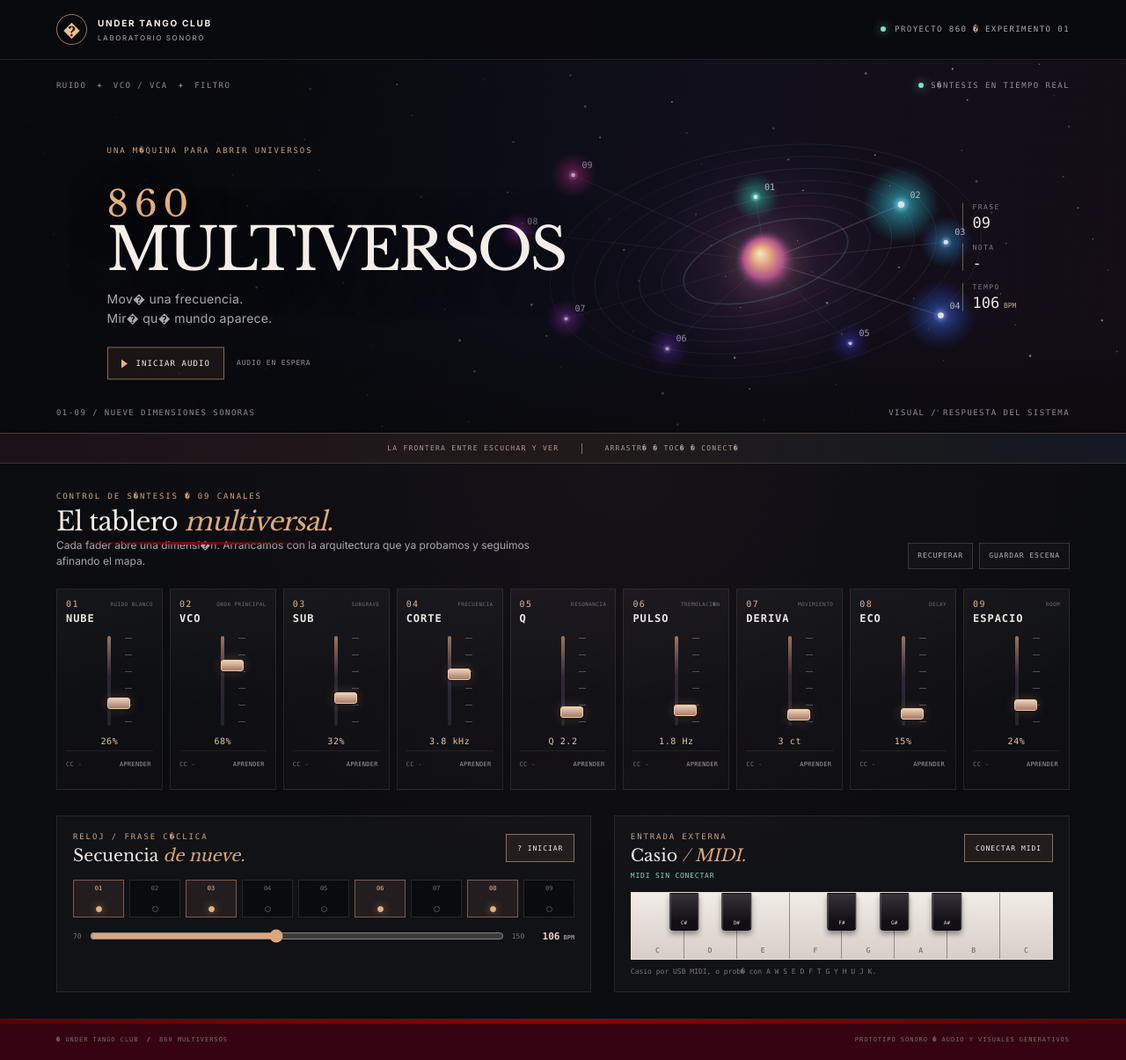
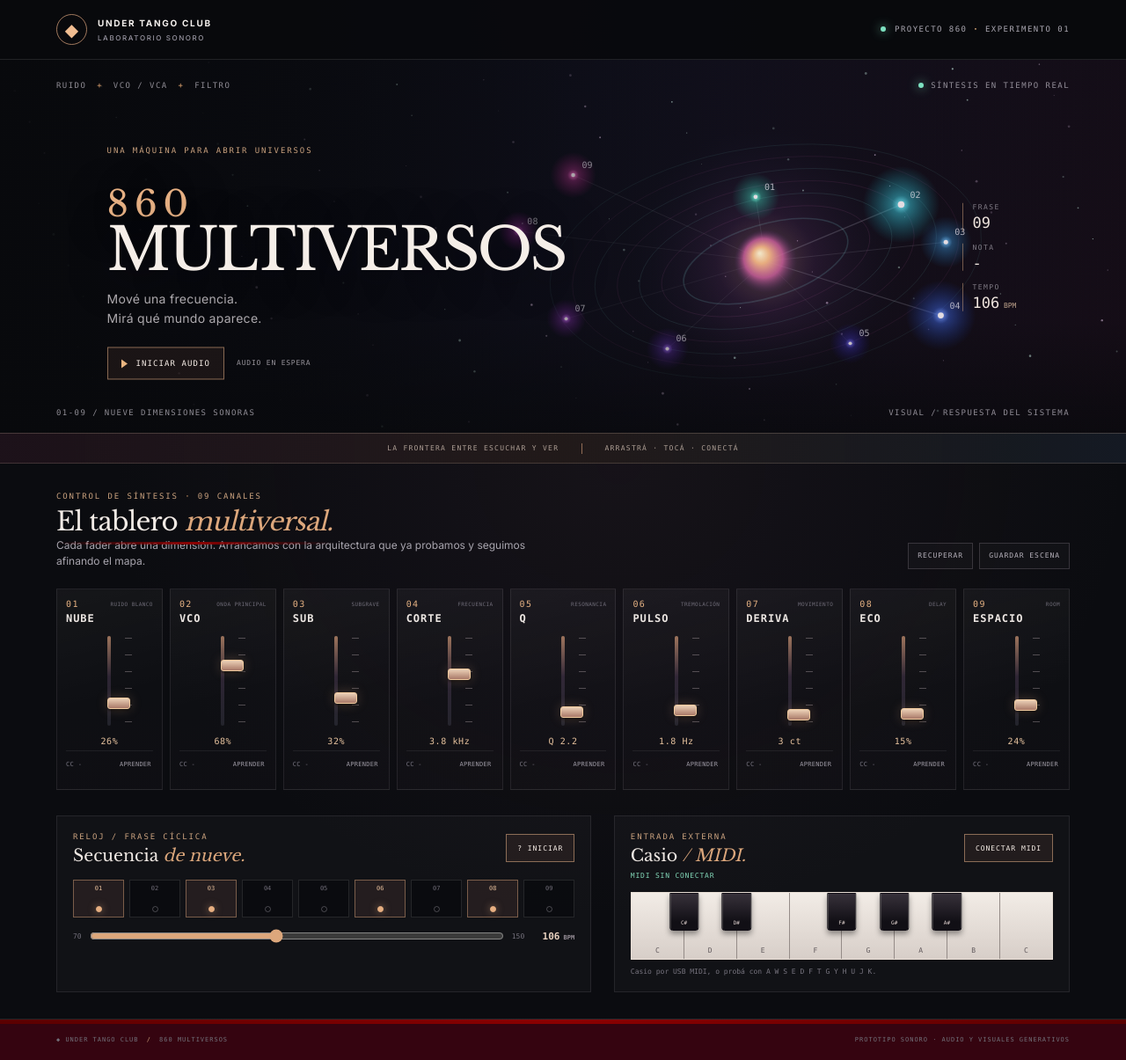
Before and after one commit to O-UnderTango-Club/UnderTangoWEBNextJS, a Next.js app: page /860-multiversos in a window 1280 px wide. Shown: the whole page at 88% size. Built offline with nearby package versions, Linux system fonts and the light colour scheme.

Commit message:
Fix Spanish text encoding on Multiversos page

```diff
--- a/app/860-multiversos/page.tsx
+++ b/app/860-multiversos/page.tsx
@@ -57,10 +57,10 @@ const CONTROLS: ControlDefinition[] = [
   { number: "03", name: "SUB", role: "gravedad", unit: "SUBGRAVE" },
   { number: "04", name: "CORTE", role: "filtro", unit: "FRECUENCIA" },
   { number: "05", name: "Q", role: "resonancia", unit: "RESONANCIA" },
-  { number: "06", name: "PULSO", role: "modulaci�n", unit: "TREMOLACI�N" },
-  { number: "07", name: "DERIVA", role: "desafinaci�n", unit: "MOVIMIENTO" },
+  { number: "06", name: "PULSO", role: "modulación", unit: "TREMOLACIÓN" },
+  { number: "07", name: "DERIVA", role: "desafinación", unit: "MOVIMIENTO" },
   { number: "08", name: "ECO", role: "retardo", unit: "DELAY" },
-  { number: "09", name: "ESPACIO", role: "reverberaci�n", unit: "ROOM" },
+  { number: "09", name: "ESPACIO", role: "reverberación", unit: "ROOM" },
 ];
 
 const INITIAL_VALUES = [0.26, 0.68, 0.32, 0.58, 0.16, 0.18, 0.14, 0.15, 0.24];
@@ -87,7 +87,7 @@ function clamp(value: number, min = 0, max = 1) {
 }
 
 function noteName(note: number) {
-  const names = ["DO", "DO?", "RE", "RE?", "MI", "FA", "FA?", "SOL", "SOL?", "LA", "LA?", "SI"];
+  const names = ["DO", "DO#", "RE", "RE#", "MI", "FA", "FA#", "SOL", "SOL#", "LA", "LA#", "SI"];
   return names[note % 12] + (Math.floor(note / 12) - 1);
 }
 
@@ -320,7 +320,7 @@ export default function Multiversos860Page() {
     }
     if (engine.context.state !== "running") await engine.context.resume();
     setAudioActive(true);
-    setAudioMessage("AUDIO LISTO � VCA ABIERTO AL TECLADO");
+    setAudioMessage("AUDIO LISTO · VCA ABIERTO AL TECLADO");
   }, []);
 
   const updateControl = useCallback((index: number, nextValue: number) => {
@@ -381,12 +381,12 @@ export default function Multiversos860Page() {
 
   const connectMidi = useCallback(async () => {
     if (!window.isSecureContext) {
-      setMidiMessage("MIDI NECESITA UNA CONEXI�N HTTPS");
+      setMidiMessage("MIDI NECESITA UNA CONEXIÓN HTTPS");
       return;
     }
     const requestAccess = (navigator as MidiNavigator).requestMIDIAccess;
     if (!requestAccess) {
-      setMidiMessage("MIDI NO EST� DISPONIBLE EN ESTE NAVEGADOR");
+      setMidiMessage("MIDI NO ESTÁ DISPONIBLE EN ESTE NAVEGADOR");
       return;
     }
     try {
@@ -399,7 +399,7 @@ export default function Multiversos860Page() {
         }));
         setMidiInputs(inputs);
         setMidiInputId((current) => inputs.some((input) => input.id === current) ? current : (inputs[0]?.id || ""));
-        setMidiMessage(inputs.length > 0 ? "MIDI LISTO � " + inputs.length + " ENTRADA(S)" : "CONECT� EL CASIO O LOS FADERS USB");
+        setMidiMessage(inputs.length > 0 ? "MIDI LISTO · " + inputs.length + " ENTRADA(S)" : "CONECTÁ EL CASIO O LOS FADERS USB");
       };
       access.onstatechange = refreshInputs;
       refreshInputs();
@@ -438,7 +438,7 @@ export default function Multiversos860Page() {
           });
           midiLearnRef.current = null;
           setMidiLearnFor(null);
-          setMidiMessage("FADER " + CONTROLS[waitingFor].number + " VINCULADO � CC " + first);
+          setMidiMessage("FADER " + CONTROLS[waitingFor].number + " VINCULADO · CC " + first);
           return;
         }
         const mappedIndex = Object.keys(ccMapRef.current).find((key) => ccMapRef.current[Number(key)] === first);
@@ -667,7 +667,7 @@ export default function Multiversos860Page() {
   const beginMidiLearn = (index: number) => {
     midiLearnRef.current = index;
     setMidiLearnFor(index);
-    setMidiMessage("MOV� EL FADER PARA ASIGNAR " + CONTROLS[index].number);
+    setMidiMessage("MOVÉ EL FADER PARA ASIGNAR " + CONTROLS[index].number);
   };
 
   const toggleStep = (index: number) => {
@@ -697,7 +697,7 @@ export default function Multiversos860Page() {
     try {
       const saved = localStorage.getItem("860-multiversos-escena");
       if (!saved) {
-        setSavedMessage("TODAV�A NO HAY ESCENA GUARDADA");
+        setSavedMessage("TODAVÍA NO HAY ESCENA GUARDADA");
         window.setTimeout(() => setSavedMessage(""), 1800);
         return;
       }
@@ -723,26 +723,26 @@ export default function Multiversos860Page() {
     <main className={styles.console}>
       <header className={styles.topbar}>
         <a className={styles.brand} href="/" aria-label="UnderTango Club, inicio">
-          <span className={styles.brandMark}>�</span>
+          <span className={styles.brandMark}>&#9670;</span>
           <span className={styles.brandText}>UNDER TANGO CLUB<small>LABORATORIO SONORO</small></span>
         </a>
         <div className={styles.topbarRight}>
           <span className={styles.liveDot} />
-          <span className={styles.topbarCode}>PROYECTO 860 <b>�</b> EXPERIMENTO 01</span>
+          <span className={styles.topbarCode}>PROYECTO 860 <b>·</b> EXPERIMENTO 01</span>
         </div>
       </header>
 
       <div className={styles.world} aria-label="Espacio visual generativo">
-        <canvas ref={canvasRef} className={styles.canvas} aria-label="Constelaci�n visual que reacciona al sonido" role="img" />
+        <canvas ref={canvasRef} className={styles.canvas} aria-label="Constelación visual que reacciona al sonido" role="img" />
         <div className={styles.worldShade} />
         <div className={styles.worldTopline}>
           <span>RUIDO <i>+</i> VCO / VCA <i>+</i> FILTRO</span>
-          <span className={styles.worldState}><b /> S�NTESIS EN TIEMPO REAL</span>
+          <span className={styles.worldState}><b /> SÍNTESIS EN TIEMPO REAL</span>
         </div>
         <div className={styles.worldTitle}>
-          <p className={styles.eyebrow}>UNA M�QUINA PARA ABRIR UNIVERSOS</p>
+          <p className={styles.eyebrow}>UNA MÁQUINA PARA ABRIR UNIVERSOS</p>
           <h1><span>860</span><br />MULTIVERSOS</h1>
-          <p className={styles.worldDescription}>Mov� una frecuencia.<br />Mir� qu� mundo aparece.</p>
+          <p className={styles.worldDescription}>Mové una frecuencia.<br />Mirá qué mundo aparece.</p>
           <div className={styles.worldActions}>
             <button type="button" className={styles.audioButton} onClick={toggleAudio}>
               <span className={audioActive ? styles.pauseIcon : styles.playIcon} />
@@ -765,15 +765,15 @@ export default function Multiversos860Page() {
       <div className={styles.horizon}>
         <span>LA FRONTERA ENTRE ESCUCHAR Y VER</span>
         <i />
-        <span>ARRASTR� � TOC� � CONECT�</span>
+        <span>ARRASTRÁ · TOCÁ · CONECTÁ</span>
       </div>
 
       <section className={styles.deck} aria-labelledby="deck-heading">
         <div className={styles.deckHeader}>
           <div>
-            <p className={styles.eyebrow}>CONTROL DE S�NTESIS <span>�</span> 09 CANALES</p>
+            <p className={styles.eyebrow}>CONTROL DE SÍNTESIS <span>·</span> 09 CANALES</p>
             <h2 id="deck-heading">El tablero <em>multiversal.</em></h2>
-            <p className={styles.deckIntro}>Cada fader abre una dimensi�n. Arrancamos con la arquitectura que ya probamos y seguimos afinando el mapa.</p>
+            <p className={styles.deckIntro}>Cada fader abre una dimensión. Arrancamos con la arquitectura que ya probamos y seguimos afinando el mapa.</p>
           </div>
           <div className={styles.sceneActions}>
             <span className={styles.savedMessage} aria-live="polite">{savedMessage}</span>
@@ -800,7 +800,7 @@ export default function Multiversos860Page() {
                     step="0.001"
                     value={values[index]}
                     onChange={(event) => updateControl(index, Number(event.target.value))}
-                    aria-label={"Dimensi�n " + control.number + ": " + control.name}
+                    aria-label={"Dimensión " + control.number + ": " + control.name}
                   />
                   <span className={styles.faderTicks} aria-hidden="true" />
                 </label>
@@ -813,7 +813,7 @@ export default function Multiversos860Page() {
                     onClick={() => beginMidiLearn(index)}
                     aria-label={"Aprender fader MIDI para " + control.name}
                   >
-                    {midiLearnFor === index ? "MOV�" : "APRENDER"}
+                    {midiLearnFor === index ? "MOVÉ" : "APRENDER"}
                   </button>
                 </div>
               </article>
@@ -825,7 +825,7 @@ export default function Multiversos860Page() {
           <div className={styles.sequencePanel}>
             <div className={styles.sequenceHeader}>
               <div>
-                <p className={styles.eyebrow}>RELOJ / FRASE C�CLICA</p>
+                <p className={styles.eyebrow}>RELOJ / FRASE CÍCLICA</p>
                 <h3>Secuencia <em>de nueve.</em></h3>
               </div>
               <button
@@ -911,14 +911,14 @@ export default function Multiversos860Page() {
                 </button>
               ))}
             </div>
-            <p className={styles.keyboardHint}>Casio por USB MIDI, o prob� con A W S E D F T G Y H U J K.</p>
+            <p className={styles.keyboardHint}>Casio por USB MIDI, o probá con A W S E D F T G Y H U J K.</p>
           </div>
         </div>
       </section>
 
       <footer className={styles.footer}>
-        <span>� UNDER TANGO CLUB <i>/</i> 860 MULTIVERSOS</span>
-        <span>{connectedInput ? "ENTRADA ACTIVA � " + connectedInput.name : "PROTOTIPO SONORO � AUDIO Y VISUALES GENERATIVOS"}</span>
+        <span>&#9670; UNDER TANGO CLUB <i>/</i> 860 MULTIVERSOS</span>
+        <span>{connectedInput ? "ENTRADA ACTIVA · " + connectedInput.name : "PROTOTIPO SONORO · AUDIO Y VISUALES GENERATIVOS"}</span>
       </footer>
     </main>
   );
```
